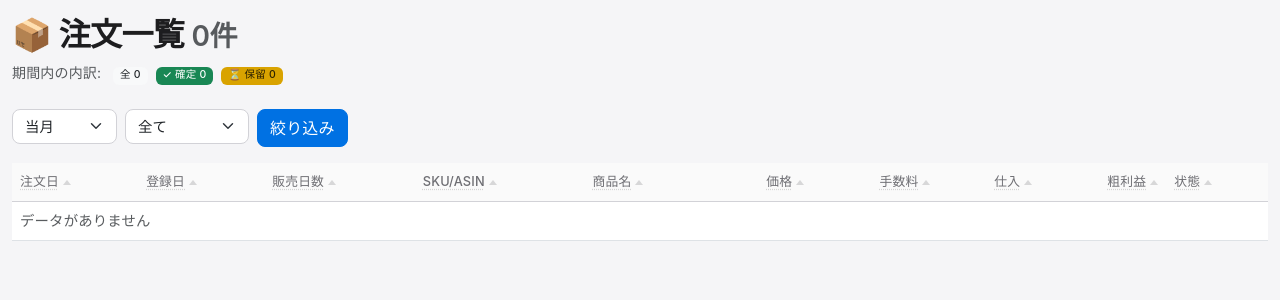
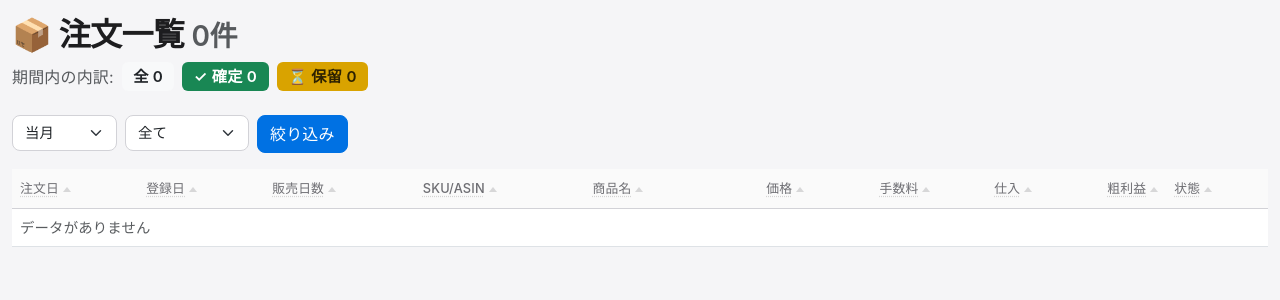
Before and after one commit to fujimuraman/camera-dashboard, a Flask app: page /orders in a window 1280 px wide. Shown: the part 57-357 px from the top of the page. Run offline with Flask 3, Linux system fonts and the light colour scheme; a user stored in the database is signed in; data comes from the database, SQL or seed files in the repository; data that the repository does not hold is empty; some libraries are stand-ins or nearby versions.

Commit message:
Auto-sync from claude-setup: 注文一覧 内訳バッジを大きく + ホバー時に浮く

```diff
--- a/seller-dashboard/static/css/app.css
+++ b/seller-dashboard/static/css/app.css
@@ -101,6 +101,10 @@ body {
 td.price-pending,
 td.price-pending .fee-amount,
 td.price-pending small { color: #b39450 !important; font-style: italic; cursor: help; opacity: 0.85; }
+
+/* 注文一覧 内訳バッジ: 視認性を上げる */
+.count-breakdown .badge { font-size: 0.95rem; padding: 0.45em 0.75em; font-weight: 600; }
+.count-breakdown .badge:hover { transform: translateY(-1px); transition: transform 0.1s; }
 
 /* ボタン - Apple 風 */
 .btn {
--- a/seller-dashboard/templates/orders.html
+++ b/seller-dashboard/templates/orders.html
@@ -5,26 +5,26 @@
   <small class="text-muted">{{ total_count }}件{% if total_pages > 1 %}（{{ page }}/{{ total_pages }}ページ）{% endif %}</small>
 </h2>
 {% if count_breakdown %}
-<div class="mb-3 small">
-  <span class="text-muted me-2">期間内の内訳:</span>
+<div class="mb-3 d-flex align-items-center flex-wrap gap-2 count-breakdown">
+  <span class="text-muted">期間内の内訳:</span>
   <a href="?period={{ period }}{% if period=='days' %}&days={{ days }}{% endif %}&status=all"
-     class="badge bg-light text-dark text-decoration-none me-1"
+     class="badge bg-light text-dark text-decoration-none"
      title="全件">全 {{ count_breakdown.total }}</a>
   <a href="?period={{ period }}{% if period=='days' %}&days={{ days }}{% endif %}&status=shipped"
-     class="badge bg-success text-decoration-none me-1"
+     class="badge bg-success text-decoration-none"
      title="Shipped + Unshipped（売上確定／確定見込み）">✓ 確定 {{ count_breakdown.confirmed }}</a>
   <a href="?period={{ period }}{% if period=='days' %}&days={{ days }}{% endif %}&status=pending"
-     class="badge text-decoration-none me-1"
+     class="badge text-decoration-none"
      style="background:#d9a300; color:#2d2200;"
      title="Pending（Amazon側で確定処理中、売上未反映）">⏳ 保留 {{ count_breakdown.pending }}</a>
   {% if count_breakdown.returns %}
   <a href="?period={{ period }}{% if period=='days' %}&days={{ days }}{% endif %}&status=return"
-     class="badge bg-danger text-decoration-none me-1"
+     class="badge bg-danger text-decoration-none"
      title="返品">↩ 返品 {{ count_breakdown.returns }}</a>
   {% endif %}
   {% if count_breakdown.canceled %}
   <a href="?period={{ period }}{% if period=='days' %}&days={{ days }}{% endif %}&status=canceled"
-     class="badge bg-secondary text-decoration-none me-1"
+     class="badge bg-secondary text-decoration-none"
      title="キャンセル">✕ キャンセル {{ count_breakdown.canceled }}</a>
   {% endif %}
 </div>
```
